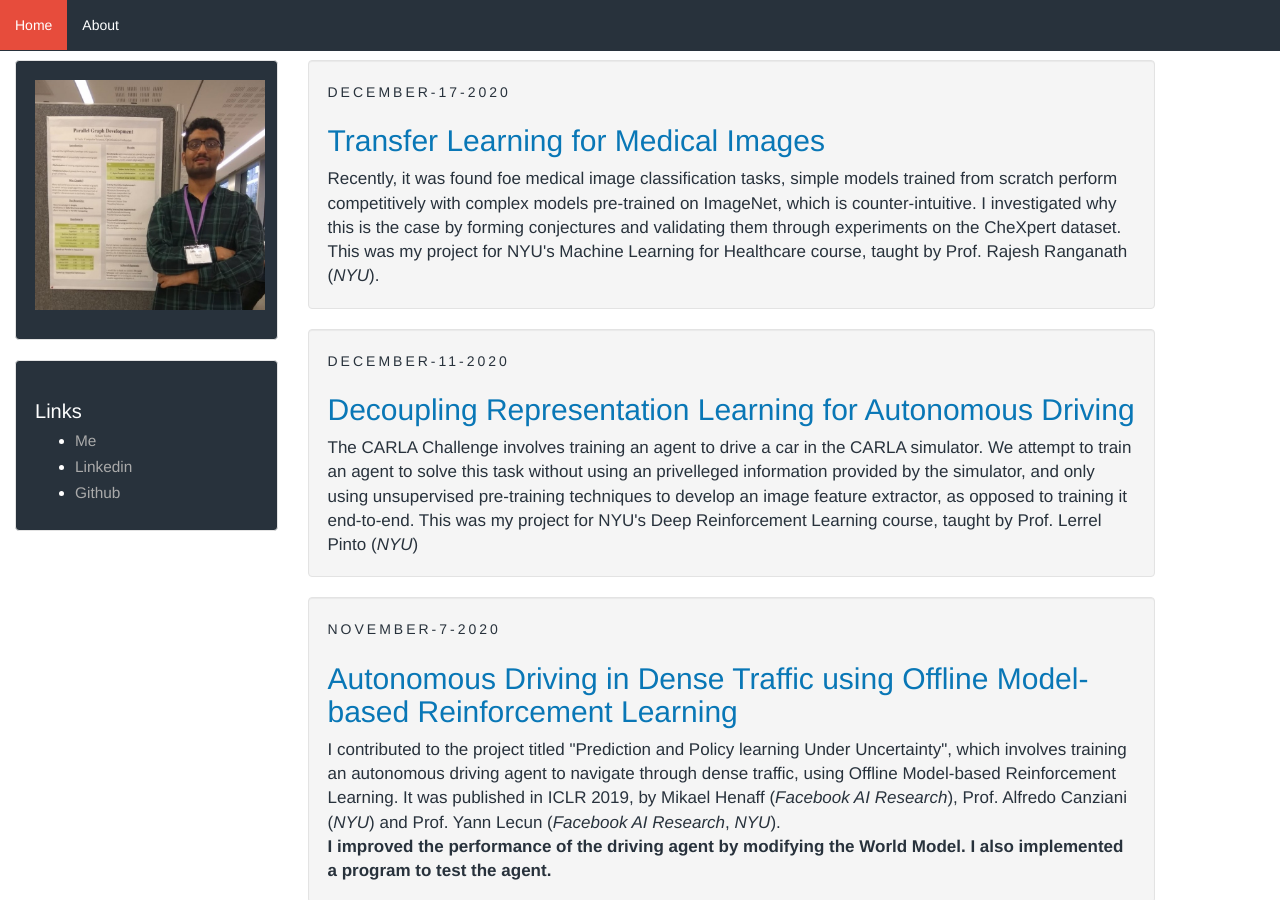
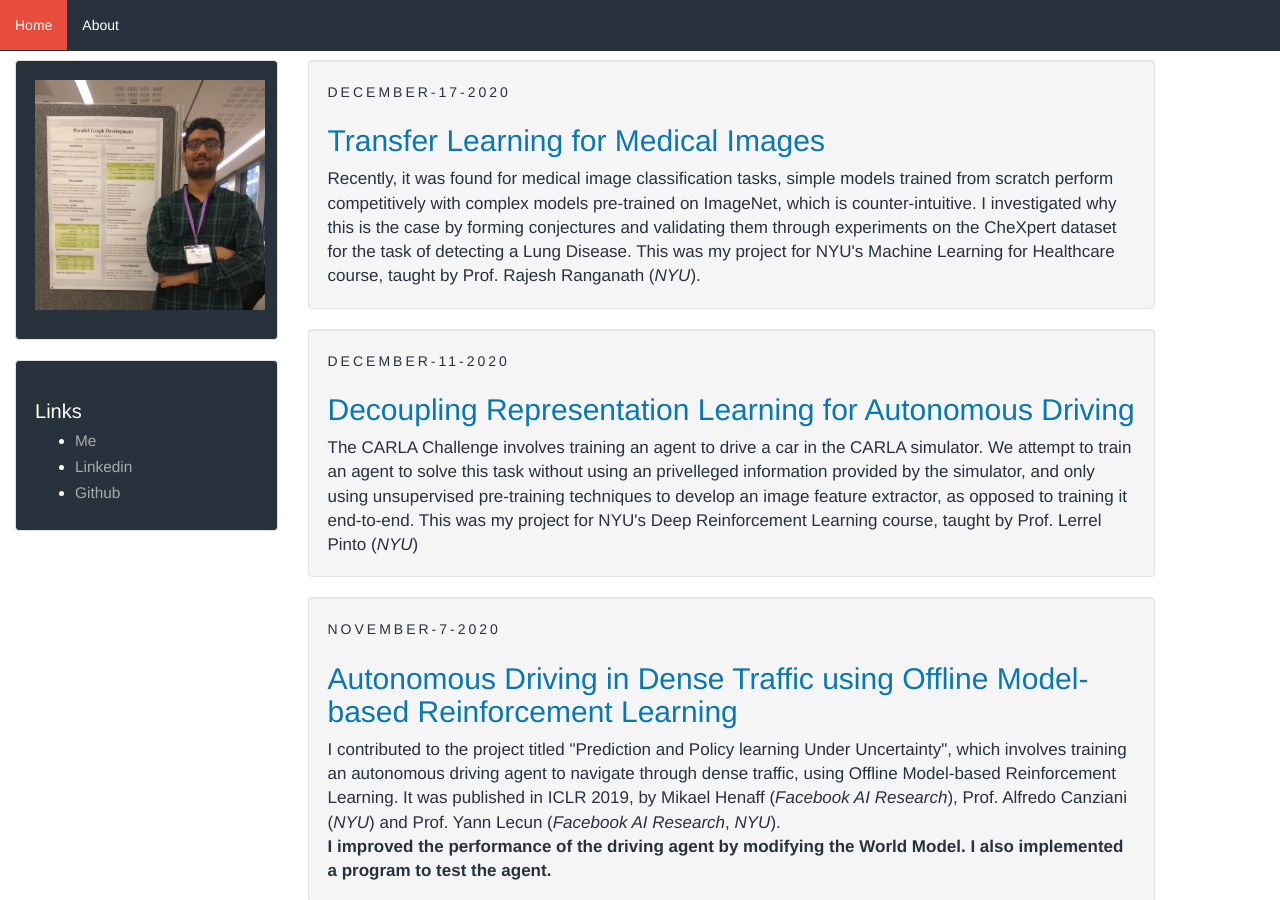
Before and after one commit to SohamTamba/projects, a Jekyll site: the page built from index.html, in a window 1280 px wide and 900 px high. Built offline with Jekyll 4.4.1, drawn with Linux system fonts in a browser that asks for light colours; the list of posts is cut into pages by our own code.

Commit message:
Typo in MLHC

```diff
--- a/_posts/2020-12-17-mlhc-tf.markdown
+++ b/_posts/2020-12-17-mlhc-tf.markdown
@@ -5,7 +5,7 @@ date:   2020-12-17 14:10:51 +0800
 categories: Deep-Learning
 mathjax: true
 tags: Healthcare Deep-Learning Machine-Learning Pytorch-Lightning Pytorch Python
-description: Recently, it was found foe medical image classification tasks, simple models trained from scratch perform competitively with complex models pre-trained on ImageNet, which is counter-intuitive. I investigated why this is the case by forming conjectures and validating them through experiments on the CheXpert dataset. This was my project for NYU's Machine Learning for Healthcare course, taught by Prof. Rajesh Ranganath (<i>NYU</i>).
+description: Recently, it was found for medical image classification tasks, simple models trained from scratch perform competitively with complex models pre-trained on ImageNet, which is counter-intuitive. I investigated why this is the case by forming conjectures and validating them through experiments on the CheXpert dataset for the task of detecting a Lung Disease. This was my project for NYU's Machine Learning for Healthcare course, taught by Prof. Rajesh Ranganath (<i>NYU</i>).
 ---
 
 <style>
```
